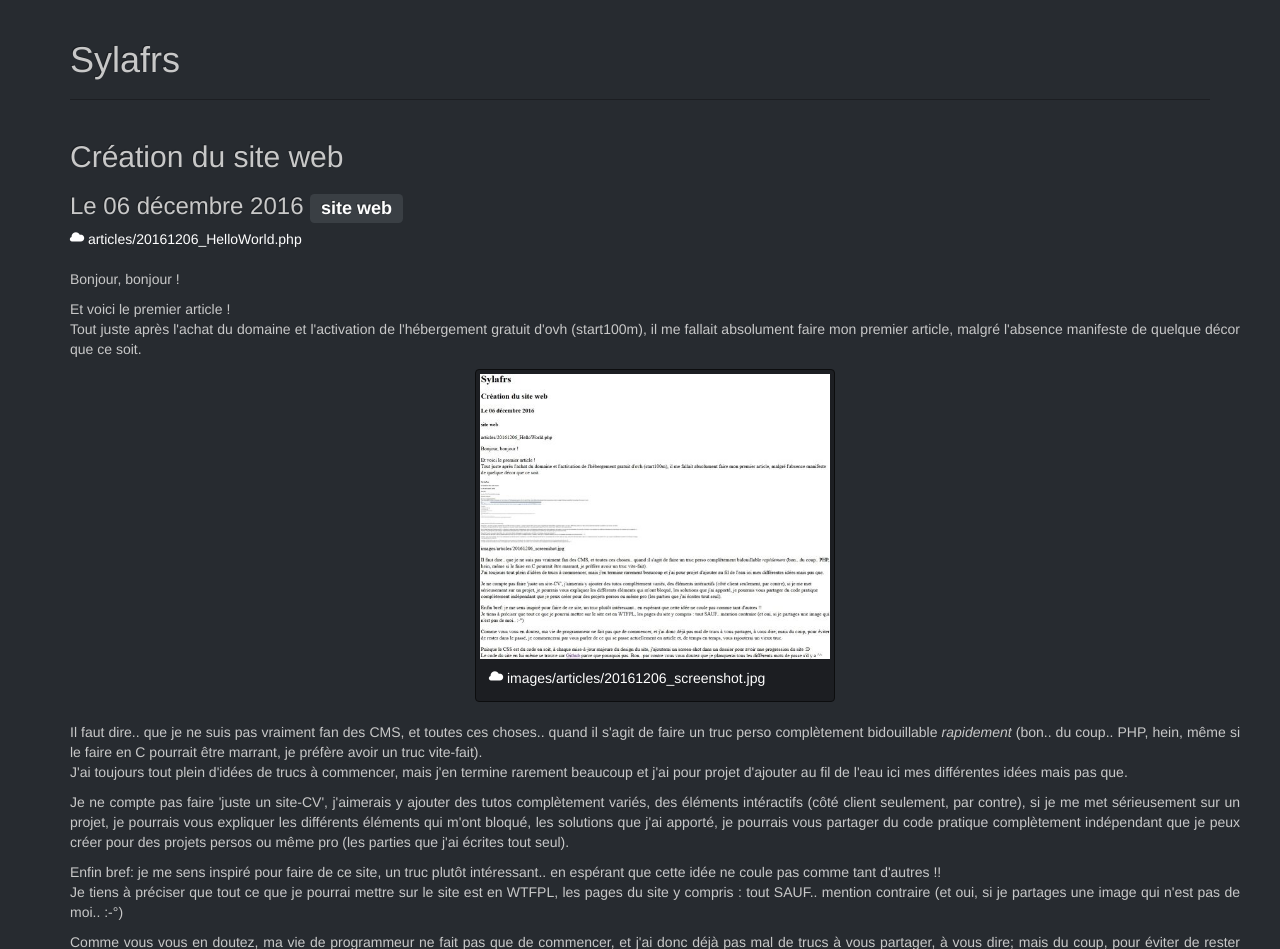
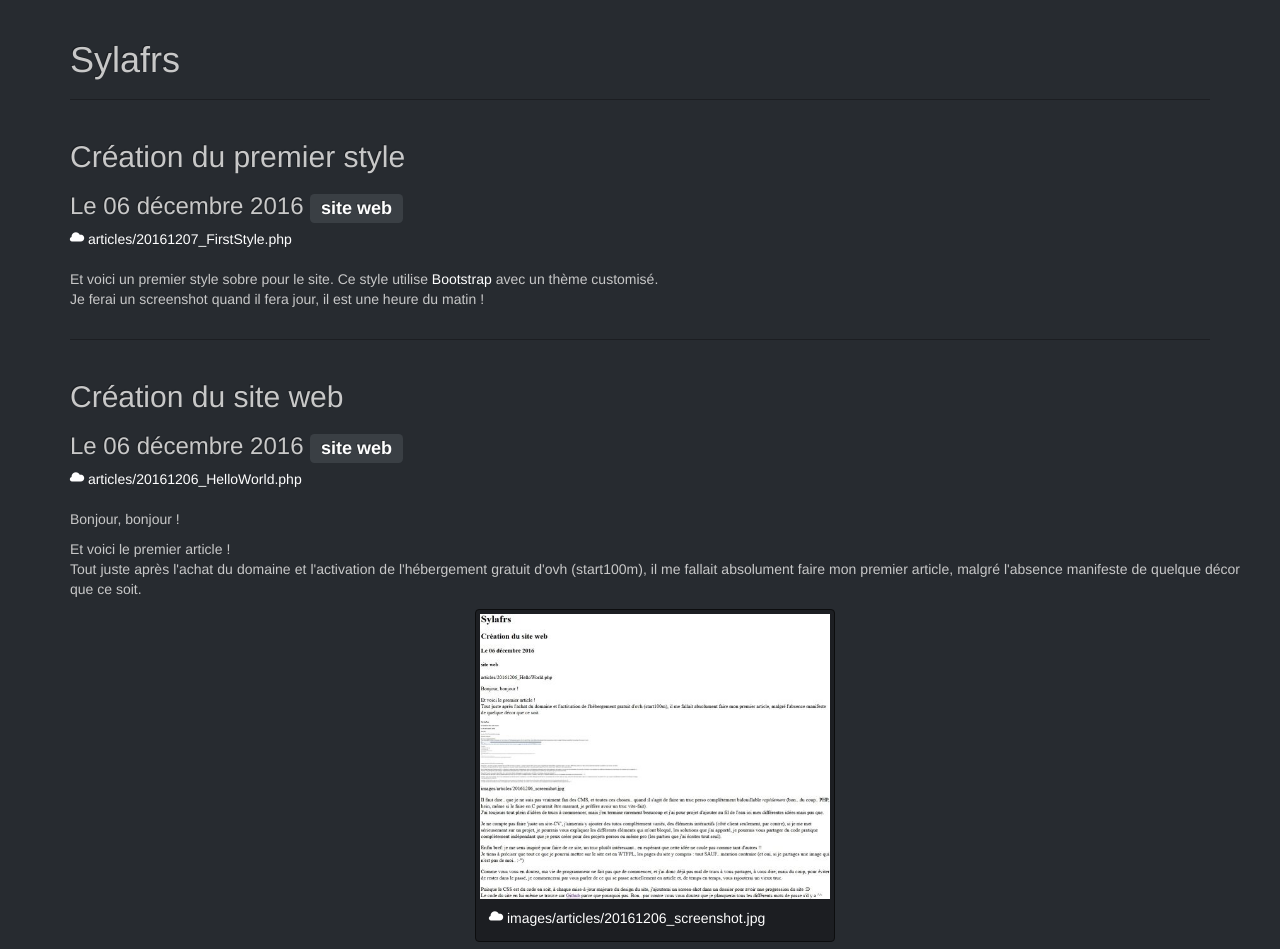
Before and after one commit to sylafrs/site, a PHP site: page / in a window 1280 px wide. Shown: the top 949 px of the page. Run offline with PHP 8.4, Linux system fonts and the light colour scheme; some libraries are stand-ins or nearby versions; some web fonts are replaced.

Commit message:
Ajout d'un nouvel article, la fonction qui liste les articles s'occupe de l'ajout de <hr/>

```diff
--- /dev/null
+++ b/articles/20161207_FirstStyle.php
@@ -0,0 +1,8 @@
+<?php start_article("Création du premier style", "2016/12/06", "site web", "20161207_FirstStyle.php"); ?>
+<?php start_article_paragraph(); ?>
+
+Et voici un premier style sobre pour le site. Ce style utilise <a href="http://getbootstrap.com/">Bootstrap</a> avec un thème customisé.<br/>
+Je ferai un screenshot quand il fera jour, il est une heure du matin !
+
+<?php stop_article_paragraph(); ?>
+<?php stop_article(); ?>
--- a/functions/article.php
+++ b/functions/article.php
@@ -11,10 +11,13 @@ function show_github_displayed_file_name($path_to_file, $displayed_file_name)
 
 function show_all_articles()
 {
-	$files = scandir("./articles");
-	foreach($files as $t)
-		if ($t<>"." && $t<>".." && $t<>".git")
-				include("./articles/$t");
+	$files = scandir("./articles", SCANDIR_SORT_DESCENDING);
+	foreach($files as $t) {
+		if ($t<>"." && $t<>".." && $t<>".git") {
+			include("./articles/$t");
+			echo "<hr/>";
+		}
+	}
 }
 
 /**
--- a/index.php
+++ b/index.php
@@ -95,7 +95,6 @@
 			</div>
 		</div>
 		<footer>
-			<hr/>
 			<pre>Espace utilisé : <?php echo get_directory_size(".") / 1000000; ?> / 100 Mo</pre>
 		</footer>
 		<!-- Bootstrap JavaScript (file is licensed)  -->
```
